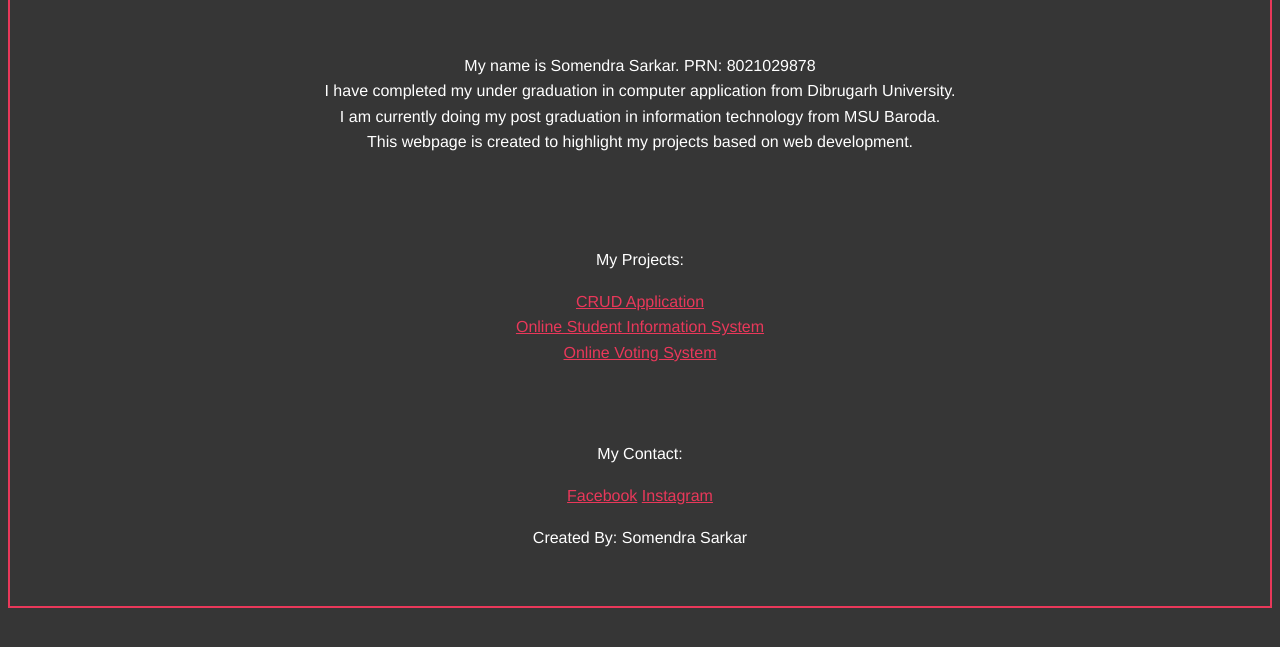
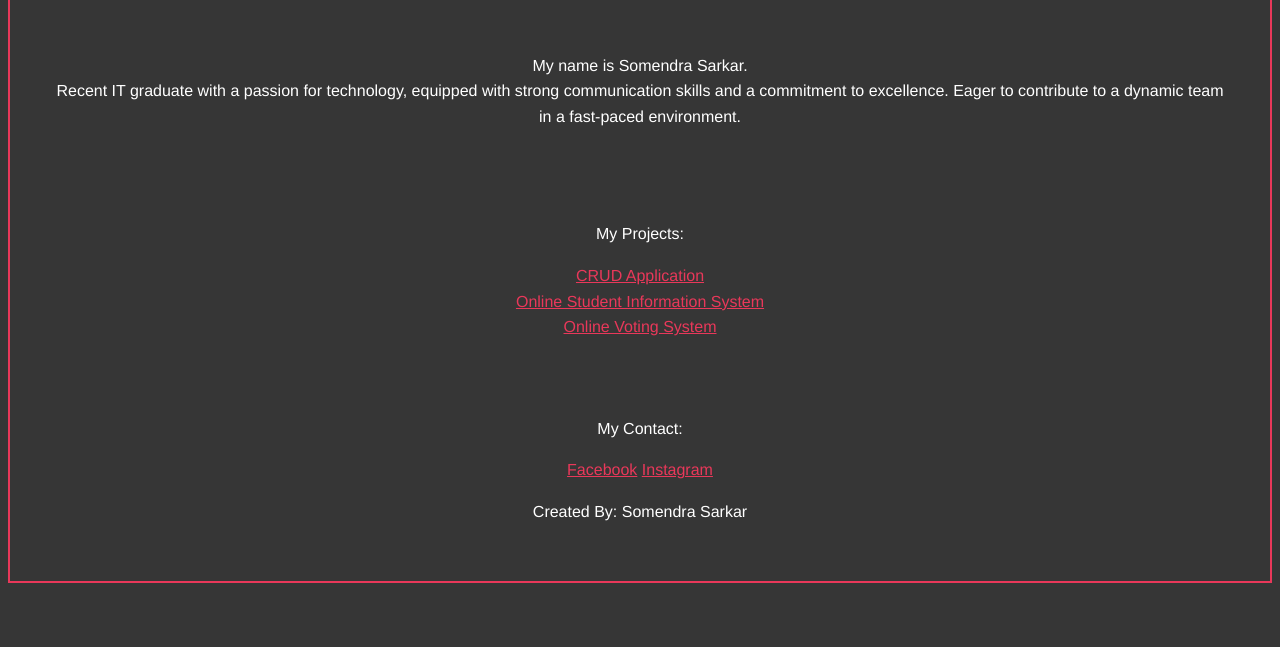
Before and after one commit to Somendra1499/somendra, a plain HTML site: page index.html in a window 1280 px wide. Shown: the part 131-778 px from the top of the page. Drawn offline with Linux system fonts and the light colour scheme.

Commit message:
Update index.html

```diff
--- a/index.html
+++ b/index.html
@@ -40,10 +40,10 @@
     <body>
         <div class="header">SOMENDRA SARKAR</div>
         <div class="about">
-            <p>My name is Somendra Sarkar. PRN: 8021029878<br>
-               I have completed my under graduation in computer application from Dibrugarh University.<br>
-               I am currently doing my post graduation in information technology from MSU Baroda.<br>
-               This webpage is created to highlight my projects based on web development.<br>
+            <p>My name is Somendra Sarkar.<br>
+
+Recent IT graduate with a passion for technology, equipped with strong communication skills and a
+commitment to excellence. Eager to contribute to a dynamic team in a fast-paced environment.<br>
             </p>
         </div>
         <div class="project">
```
